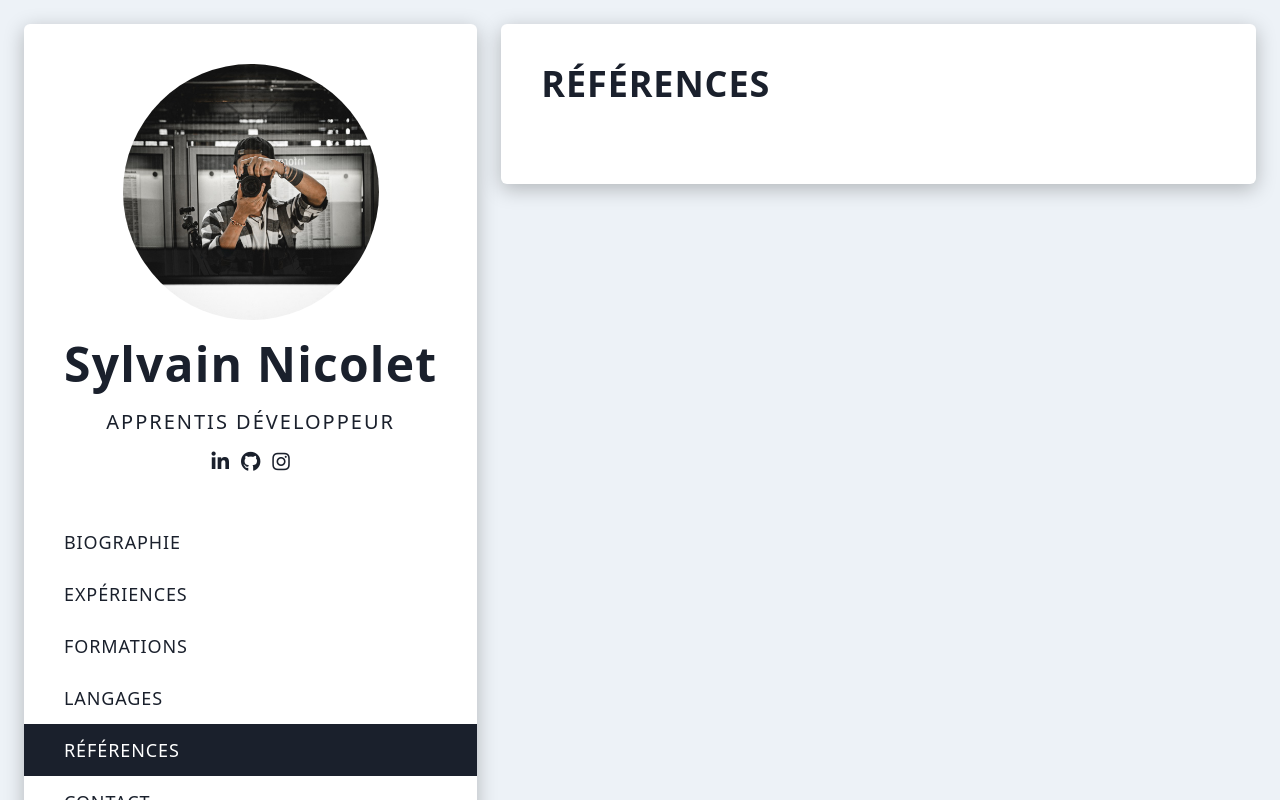
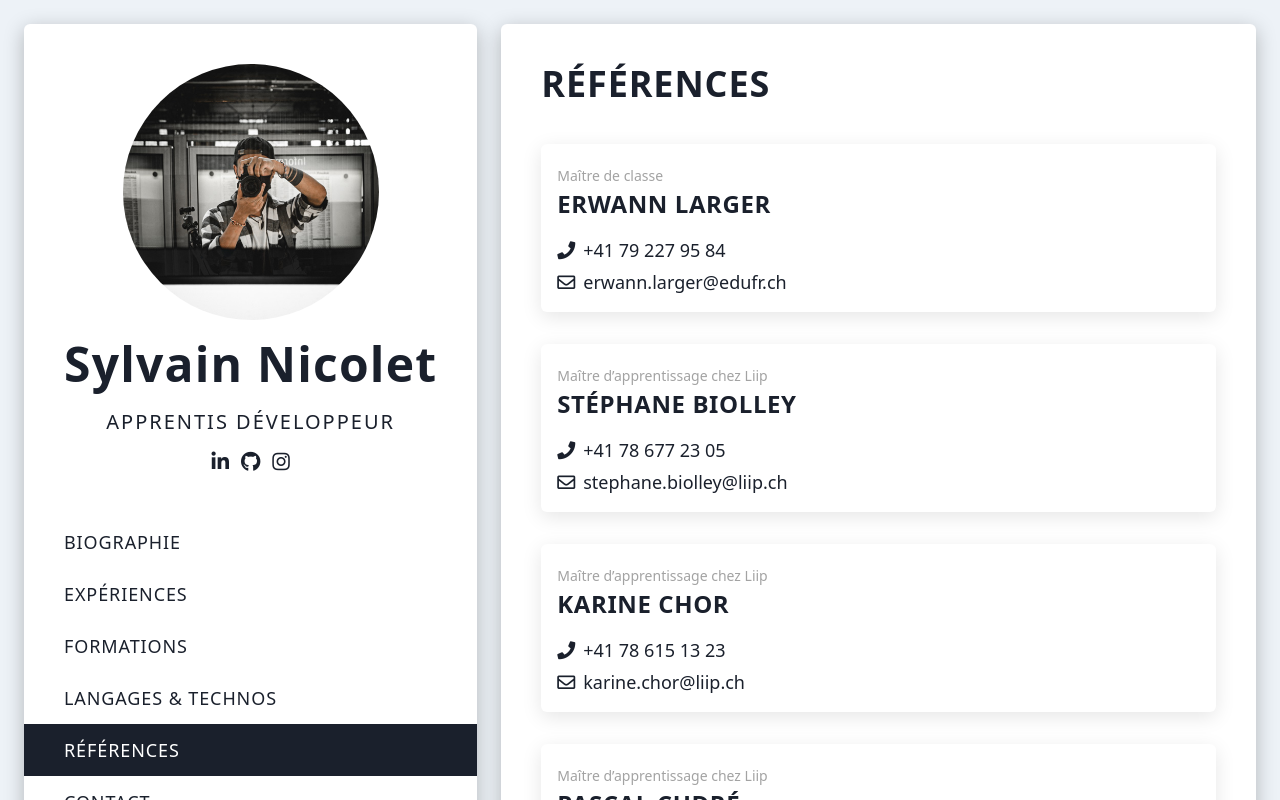
Before and after one commit to sylvainnicolet/cv-app, a Nuxt app: page /references in a window 1280 px wide. Shown: the top 800 px of the page. Built offline with nearby package versions, Linux system fonts and the light colour scheme.

Commit message:
📞 Implement References Section

```diff
--- /dev/null
+++ b/components/contactCard.vue
@@ -0,0 +1,54 @@
+<script lang="ts">
+import {defineComponent} from "vue";
+export default defineComponent({
+  props: {
+    items: Array,
+  }
+})
+</script>
+
+<template>
+  <ul class="space-y-8">
+    <li  class="reference__card" v-for="item in items" :key="item.id">
+      <span class="reference__post">{{ item.post }}</span>
+      <h2 class="h2--section">{{ item.name }}</h2>
+      <div class="space-y-1">
+        <div class="reference__item">
+          <i class="fas fa-phone"></i>
+          <a :href="`tel:${ item.phone }`">{{ item.phone }}</a>
+        </div>
+        <div v-if="item.email" class="reference__item">
+          <i class="far fa-envelope"></i>
+          <a :href="`mailto:${ item.email }`">{{ item.email }}</a>
+        </div>
+      </div>
+    </li>
+  </ul>
+</template>
+
+<style lang="scss" scoped>
+
+  .reference__card {
+    box-shadow: 0 5px 20px 0 rgba(0,0,0,0.1);
+    @apply rounded-md;
+    @apply p-4;
+    @apply bg-lt_card_bg text-lt_text;
+    @apply text-lg;
+  }
+
+  .reference__post {
+    @apply text-sm text-gray-400;
+  }
+
+  .reference__item {
+    @apply space-x-2;
+  }
+
+  /* Dark */
+  .dark {
+    .reference__card {
+      @apply bg-dt_bg text-dt_text;
+    }
+  }
+
+</style>
--- a/components/navigation.vue
+++ b/components/navigation.vue
@@ -15,7 +15,7 @@
       <li><NuxtLink to="/biography">Biographie</NuxtLink></li>
       <li><NuxtLink to="/experiences">Expériences</NuxtLink></li>
       <li><NuxtLink to="/formations">Formations</NuxtLink></li>
-      <li><NuxtLink to="/languages">Langages</NuxtLink></li>
+      <li><NuxtLink to="/languages">Langages & Technos</NuxtLink></li>
       <li><NuxtLink to="/references">Références</NuxtLink></li>
       <li><NuxtLink to="/contact">Contact</NuxtLink></li>
     </ul>
--- a/pages/references.vue
+++ b/pages/references.vue
@@ -1,5 +1,50 @@
 <template>
   <div class="card card--section">
     <h1 class="h1--section">Références</h1>
+    <contact-card
+        :items="items"
+    />
   </div>
 </template>
+
+<script lang="ts">
+import {defineComponent} from "vue";
+
+export default defineComponent({
+  data() {
+    return {
+      items: [
+        {
+          post: "Maître de classe",
+          name: "Erwann Larger",
+          phone: "+41 79 227 95 84",
+          email: "erwann.larger@edufr.ch"
+        },
+        {
+          post: 'Maître d’apprentissage chez Liip',
+          name: 'Stéphane Biolley',
+          phone: "+41 78 677 23 05",
+          email: "stephane.biolley@liip.ch"
+        },
+        {
+          post: "Maître d’apprentissage chez Liip",
+          name: "Karine Chor",
+          phone: "+41 78 615 13 23",
+          email: "karine.chor@liip.ch"
+        },
+        {
+          post: "Maître d’apprentissage chez Liip",
+          name: "Pascal Cudré",
+          phone: "+41 78 637 03 28"
+        },
+        {
+          post: "Maître d’apprentissage chez Métaldur",
+          name: "Oscar Del Matto",
+          phone: "+41 79 766 26 75",
+          email: "Oscar.D@metaldur.ch"
+        },
+      ]
+    }
+  },
+})
+</script>
```
Also changed, not shown: 1 other file (tests, documents, lock files or other folders).
